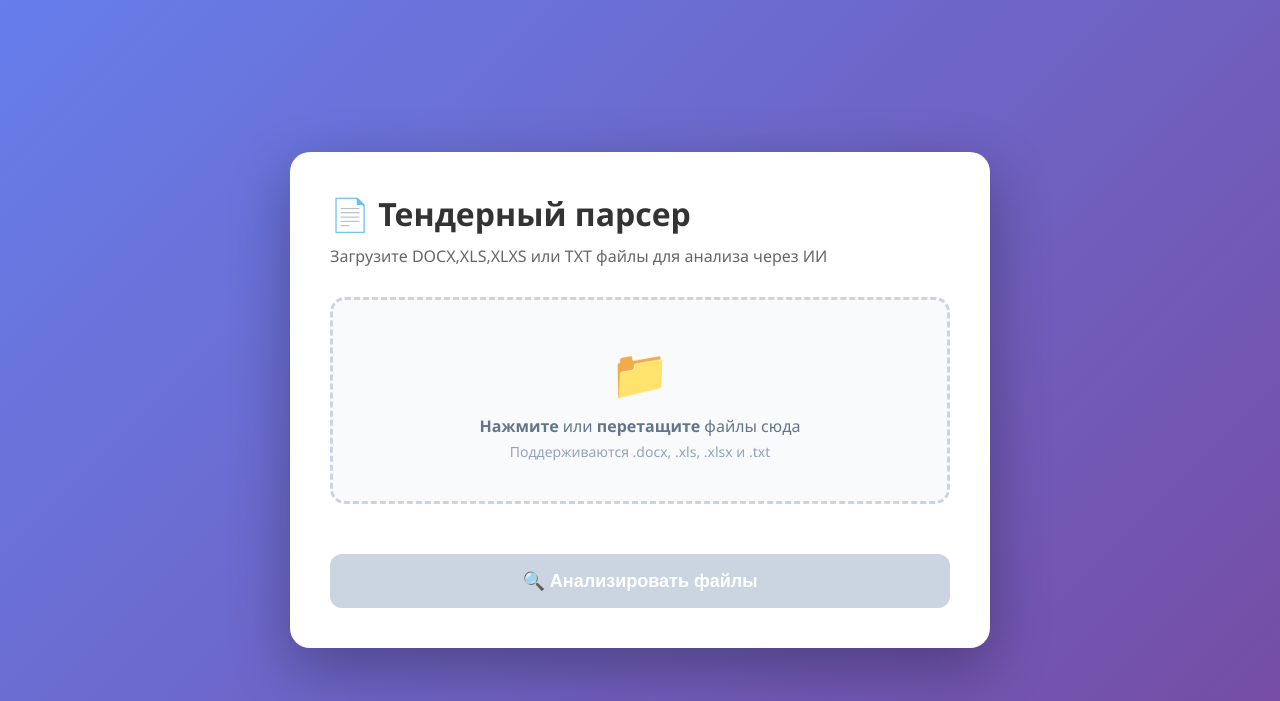
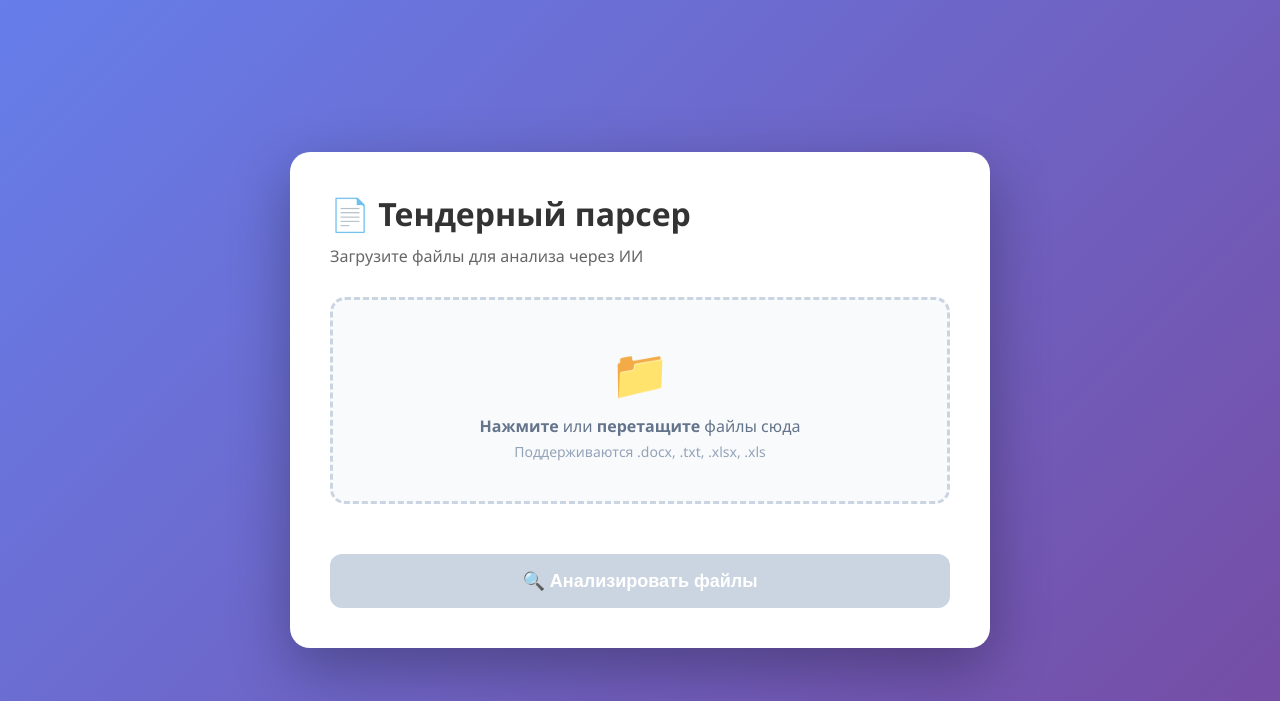
Before and after one commit to danilamozh-maker/tender-parser, a FastAPI app: page / in a window 1280 px wide. Shown: the top 701 px of the page. Run offline with FastAPI, Linux system fonts and the light colour scheme.

Commit message:
Update index.html

```diff
--- a/templates/index.html
+++ b/templates/index.html
@@ -163,20 +163,32 @@
         .status-text {
             font-weight: 500;
         }
+        .file-count {
+            background: #667eea;
+            color: white;
+            padding: 2px 10px;
+            border-radius: 20px;
+            font-size: 14px;
+            margin-left: 10px;
+        }
     </style>
 </head>
 <body>
     <div class="container">
         <h1>📄 Тендерный парсер</h1>
-        <p class="subtitle">Загрузите DOCX,XLS,XLXS или TXT файлы для анализа через ИИ</p>
+        <p class="subtitle">Загрузите файлы для анализа через ИИ</p>
+
         <div class="drop-zone" id="dropZone">
             <span class="icon">📁</span>
             <p><strong>Нажмите</strong> или <strong>перетащите</strong> файлы сюда</p>
-            <p style="font-size:14px;margin-top:5px;color:#94a3b8">Поддерживаются .docx, .xls, .xlsx и .txt</p>
-            <input type="file" id="fileInput" multiple accept=".docx,.txt,.xls,.xlsx">
+            <p style="font-size:14px;margin-top:5px;color:#94a3b8">Поддерживаются .docx, .txt, .xlsx, .xls</p>
+            <input type="file" id="fileInput" multiple accept=".docx,.txt,.xlsx,.xls">
         </div>
+
         <ul id="fileList"></ul>
+
         <button class="btn" id="analyzeBtn" disabled>🔍 Анализировать файлы</button>
+
         <div id="status"></div>
     </div>
 
@@ -186,6 +198,7 @@
         const fileList = document.getElementById('fileList');
         const analyzeBtn = document.getElementById('analyzeBtn');
         const statusDiv = document.getElementById('status');
+
         let files = [];
 
         dropZone.addEventListener('click', () => fileInput.click());
@@ -201,6 +214,7 @@
             dropZone.classList.remove('dragover');
             handleFiles(e.dataTransfer.files);
         });
+
         fileInput.addEventListener('change', (e) => {
             handleFiles(e.target.files);
             fileInput.value = '';
@@ -210,7 +224,7 @@
             let added = 0;
             for (let file of fileListObj) {
                 const ext = file.name.split('.').pop().toLowerCase();
-                if (ext === 'docx' || ext === 'txt' || ext === 'xls' || ext === 'xlsx') {
+                if (ext === 'docx' || ext === 'txt' || ext === 'xlsx' || ext === 'xls') {
                     files.push(file);
                     added++;
                 } else {
@@ -222,6 +236,7 @@
                 showStatus(`✅ Добавлено ${added} файлов`, 'success');
                 setTimeout(() => { statusDiv.style.display = 'none'; }, 2000);
             }
+            // Кнопка активна ТОЛЬКО если есть файлы
             analyzeBtn.disabled = files.length === 0;
         }
 
@@ -251,8 +266,10 @@
             statusDiv.textContent = text;
             statusDiv.style.display = 'block';
         }
+
         analyzeBtn.addEventListener('click', async () => {
             if (files.length === 0) return;
+
             statusDiv.className = 'loading';
             statusDiv.innerHTML = `
                 <div class="spinner"></div>
@@ -262,14 +279,18 @@
                 </div>
             `;
             statusDiv.style.display = 'flex';
+
             const formData = new FormData();
             files.forEach(f => formData.append('files', f));
+
             analyzeBtn.disabled = true;
+
             try {
                 const response = await fetch('/analyze', {
                     method: 'POST',
                     body: formData
                 });
+
                 if (response.ok) {
                     const blob = await response.blob();
                     const link = document.createElement('a');
@@ -279,6 +300,7 @@
                     link.click();
                     link.remove();
                     URL.revokeObjectURL(link.href);
+
                     showStatus('✅ Анализ завершён! ZIP-архив скачан.', 'success');
                     files = [];
                     renderFileList();
```
